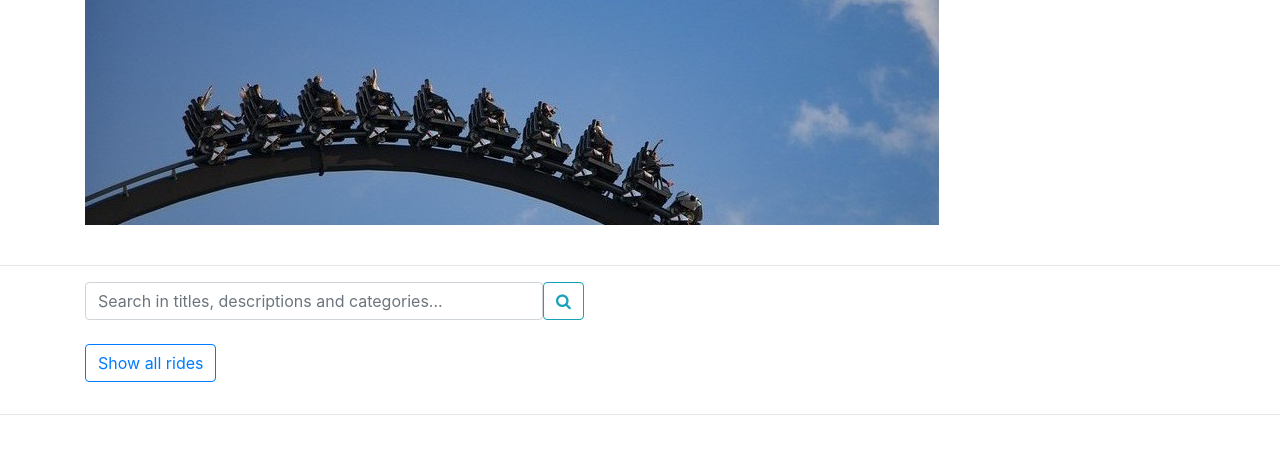
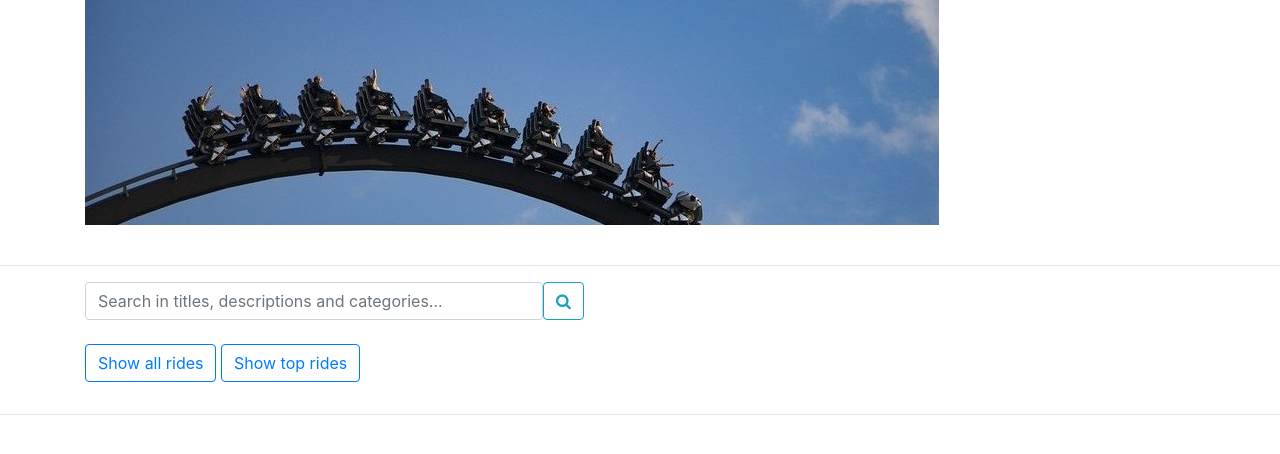
Before and after one commit to weverhall/tsoha, a Flask app: page / in a window 1280 px wide. Shown: the part 57-511 px from the top of the page. Run offline with Flask 2, Linux system fonts and the light colour scheme; some libraries are stand-ins or nearby versions.

Commit message:
add top rides by avg rating

```diff
--- a/routes.py
+++ b/routes.py
@@ -133,3 +133,8 @@ def review():
     rides.new_review(content, stars, users.user_id(), ride_id)
 
     return redirect("/ride/"+str(ride_id))
+
+@app.route("/top", methods=["GET"])
+def show_top():
+    top = rides.fetch_top_averages()
+    return render_template("top.html", top=top)
--- a/templates/index.html
+++ b/templates/index.html
@@ -16,6 +16,7 @@
       </div>
       <br><p>
         <a class="btn btn-outline-primary" href="/all" role="button">Show all rides</a>
+        <a class="btn btn-outline-primary" href="/top" role="button">Show top rides</a>
     </div>
   </div>
 </div>
```
Also changed, not shown: rides.py (+9 -0 lines), templates/top.html (added, +19 -0 lines).
